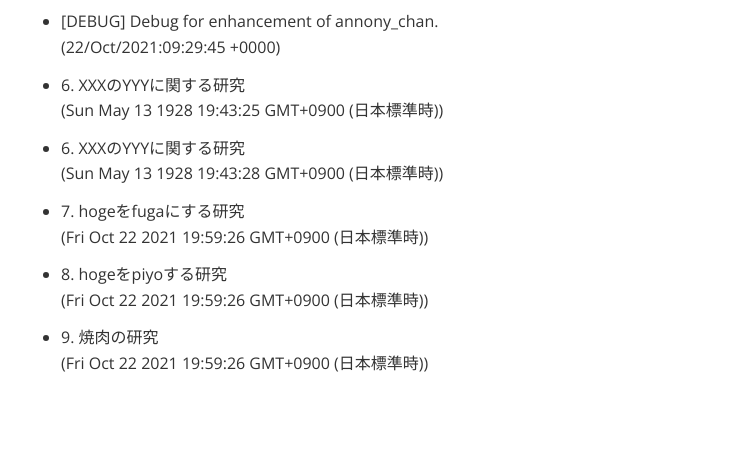
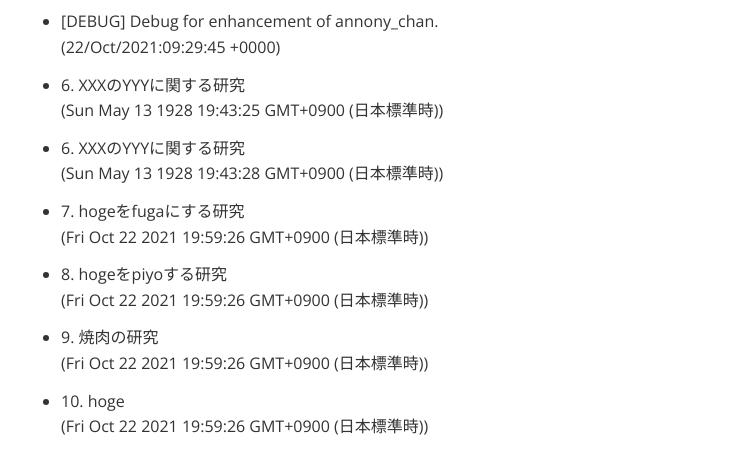
Before and after one commit to foo2810/sample_repository, a plain HTML site: page index.html in a window 1280 px wide. Shown: the part 160-634 px from the top of the page, without its empty margins (209-944 px from the left). Drawn offline with nearby package versions, Linux system fonts and the light colour scheme.

Commit message:
update content

```diff
--- a/index.html
+++ b/index.html
@@ -602,6 +602,7 @@ header, .context-menu, .megamenu-content, footer{
             <li><span>7. hogeをfugaにする研究</span><div>(Fri Oct 22 2021 19:59:26 GMT+0900 (日本標準時))</div></li>
             <li><span>8. hogeをpiyoする研究</span><div>(Fri Oct 22 2021 19:59:26 GMT+0900 (日本標準時))</div></li>
             <li><span>9. 焼肉の研究</span><div>(Fri Oct 22 2021 19:59:26 GMT+0900 (日本標準時))</div></li>
+            <li><span>10. hoge</span><div>(Fri Oct 22 2021 19:59:26 GMT+0900 (日本標準時))</div></li>
         </ul>
     </div></div>
 </body>
```
